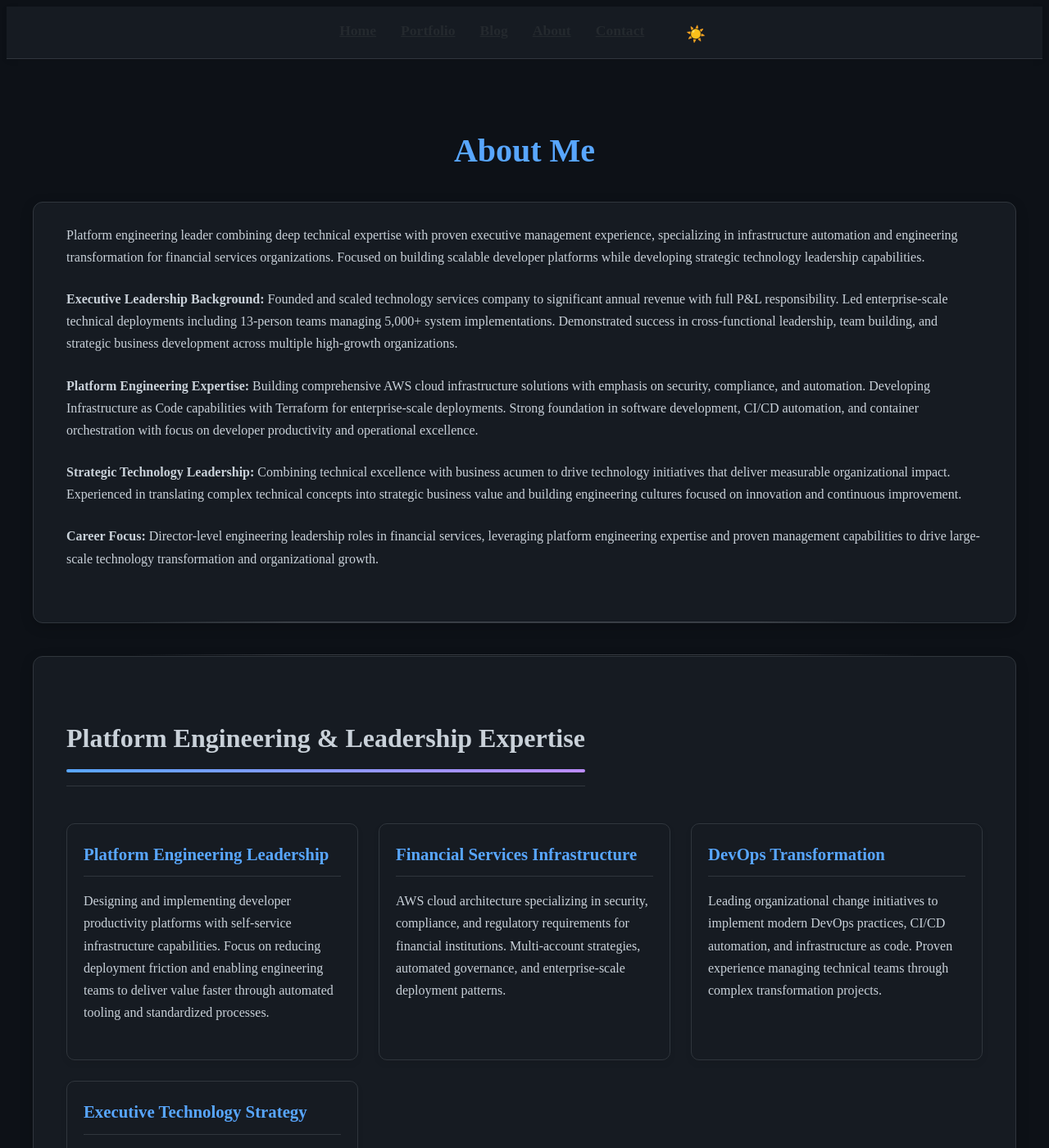
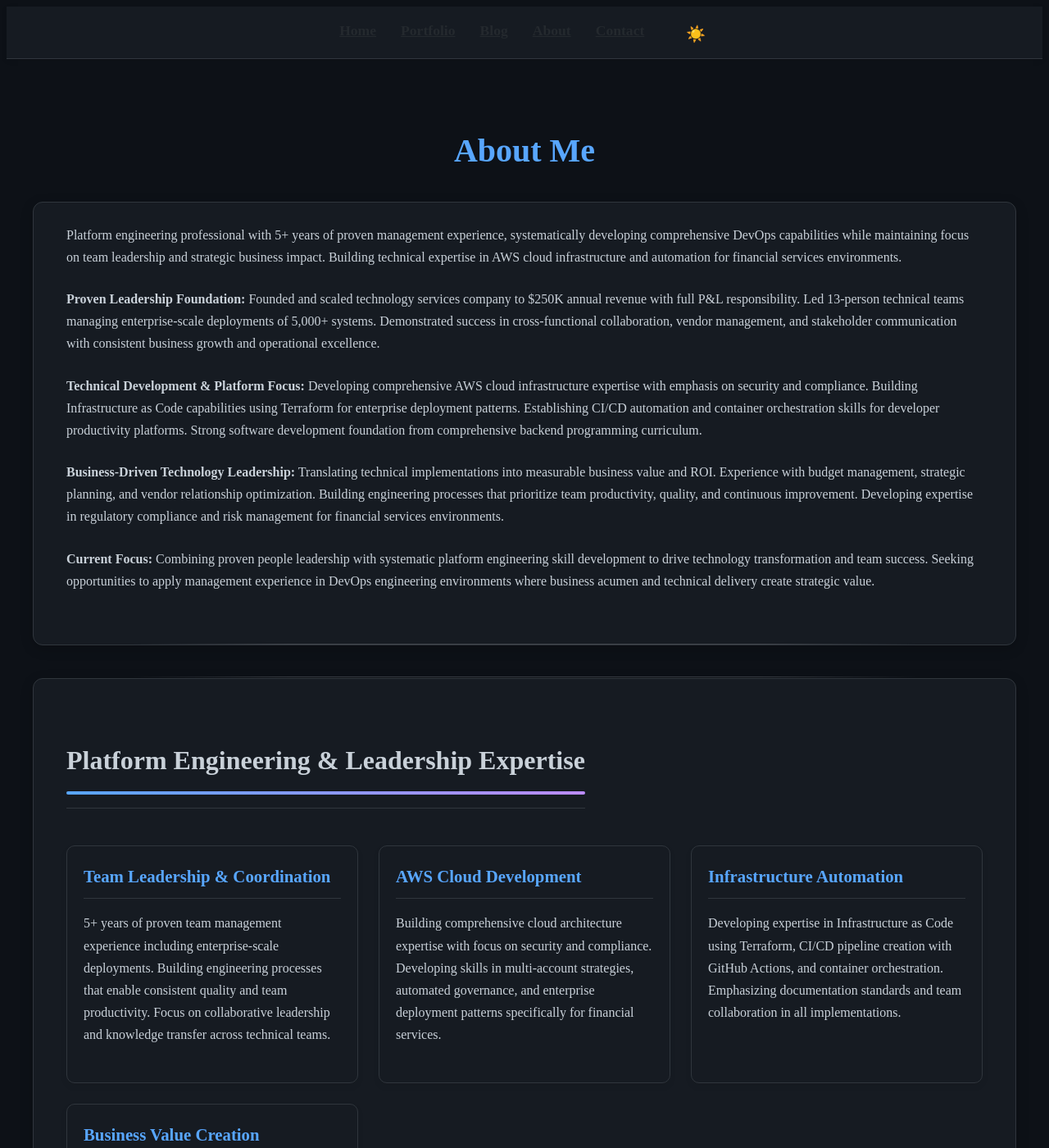
Before and after one commit to joshuamichaelhall/joshuamichaelhall.github.io, a Jekyll site: the page built from pages/about.md, in a window 1280 px wide and 1400 px high. Shown: the whole window at 82% size. Built offline with Jekyll 4.4.1, drawn with Linux system fonts in a browser that asks for light colours; nearby versions of some CDN libraries; some of the changed text lies outside the part shown.

Commit message:
Update: management focus

```diff
--- a/_config.yml
+++ b/_config.yml
@@ -2,9 +2,9 @@
 title: Joshua Michael Hall
 email: contact@joshuamichaelhall.com
 description: >-
-  Infrastructure Automation & Cloud Security Specialist delivering secure, compliant
-  solutions for financial services through proven expertise in project management,
-  network security, and modern DevOps practices.
+  Engineering Leader Building DevOps Platform Expertise | 5+ Years Team Management |
+  AWS & Financial Services Focus | Combining proven leadership experience with
+  systematic technical development for strategic business impact.
 baseurl: "" # the subpath of your site, e.g. /blog
 url: "https://joshuamichaelhall.com"
 twitter_username: JoshuaHallTech
--- a/pages/about.md
+++ b/pages/about.md
@@ -7,35 +7,35 @@ permalink: /about/
 # About Me
 
 <div class="content-section with-divider">
-  <p>Platform engineering leader combining deep technical expertise with proven executive management experience, specializing in infrastructure automation and engineering transformation for financial services organizations. Focused on building scalable developer platforms while developing strategic technology leadership capabilities.</p>
+  <p>Platform engineering professional with 5+ years of proven management experience, systematically developing comprehensive DevOps capabilities while maintaining focus on team leadership and strategic business impact. Building technical expertise in AWS cloud infrastructure and automation for financial services environments.</p>
 
-  <p><strong>Executive Leadership Background:</strong> Founded and scaled technology services company to significant annual revenue with full P&L responsibility. Led enterprise-scale technical deployments including 13-person teams managing 5,000+ system implementations. Demonstrated success in cross-functional leadership, team building, and strategic business development across multiple high-growth organizations.</p>
+  <p><strong>Proven Leadership Foundation:</strong> Founded and scaled technology services company to $250K annual revenue with full P&L responsibility. Led 13-person technical teams managing enterprise-scale deployments of 5,000+ systems. Demonstrated success in cross-functional collaboration, vendor management, and stakeholder communication with consistent business growth and operational excellence.</p>
 
-  <p><strong>Platform Engineering Expertise:</strong> Building comprehensive AWS cloud infrastructure solutions with emphasis on security, compliance, and automation. Developing Infrastructure as Code capabilities with Terraform for enterprise-scale deployments. Strong foundation in software development, CI/CD automation, and container orchestration with focus on developer productivity and operational excellence.</p>
+  <p><strong>Technical Development & Platform Focus:</strong> Developing comprehensive AWS cloud infrastructure expertise with emphasis on security and compliance. Building Infrastructure as Code capabilities using Terraform for enterprise deployment patterns. Establishing CI/CD automation and container orchestration skills for developer productivity platforms. Strong software development foundation from comprehensive backend programming curriculum.</p>
 
-  <p><strong>Strategic Technology Leadership:</strong> Combining technical excellence with business acumen to drive technology initiatives that deliver measurable organizational impact. Experienced in translating complex technical concepts into strategic business value and building engineering cultures focused on innovation and continuous improvement.</p>
+  <p><strong>Business-Driven Technology Leadership:</strong> Translating technical implementations into measurable business value and ROI. Experience with budget management, strategic planning, and vendor relationship optimization. Building engineering processes that prioritize team productivity, quality, and continuous improvement. Developing expertise in regulatory compliance and risk management for financial services environments.</p>
 
-  <p><strong>Career Focus:</strong> Director-level engineering leadership roles in financial services, leveraging platform engineering expertise and proven management capabilities to drive large-scale technology transformation and organizational growth.</p>
+  <p><strong>Current Focus:</strong> Combining proven people leadership with systematic platform engineering skill development to drive technology transformation and team success. Seeking opportunities to apply management experience in DevOps engineering environments where business acumen and technical delivery create strategic value.</p>
 </div>
 
 <div class="content-section with-divider">
   <h2>Platform Engineering & Leadership Expertise</h2>
   <div class="expertise-grid">
     <div class="expertise-item">
-      <h3>Platform Engineering Leadership</h3>
-      <p>Designing and implementing developer productivity platforms with self-service infrastructure capabilities. Focus on reducing deployment friction and enabling engineering teams to deliver value faster through automated tooling and standardized processes.</p>
+      <h3>Team Leadership & Coordination</h3>
+      <p>5+ years of proven team management experience including enterprise-scale deployments. Building engineering processes that enable consistent quality and team productivity. Focus on collaborative leadership and knowledge transfer across technical teams.</p>
     </div>
     <div class="expertise-item">
-      <h3>Financial Services Infrastructure</h3>
-      <p>AWS cloud architecture specializing in security, compliance, and regulatory requirements for financial institutions. Multi-account strategies, automated governance, and enterprise-scale deployment patterns.</p>
+      <h3>AWS Cloud Development</h3>
+      <p>Building comprehensive cloud architecture expertise with focus on security and compliance. Developing skills in multi-account strategies, automated governance, and enterprise deployment patterns specifically for financial services.</p>
     </div>
     <div class="expertise-item">
-      <h3>DevOps Transformation</h3>
-      <p>Leading organizational change initiatives to implement modern DevOps practices, CI/CD automation, and infrastructure as code. Proven experience managing technical teams through complex transformation projects.</p>
+      <h3>Infrastructure Automation</h3>
+      <p>Developing expertise in Infrastructure as Code using Terraform, CI/CD pipeline creation with GitHub Actions, and container orchestration. Emphasizing documentation standards and team collaboration in all implementations.</p>
     </div>
     <div class="expertise-item">
-      <h3>Executive Technology Strategy</h3>
-      <p>Translating technical capabilities into quantifiable business value. Experience with P&L management, strategic planning, and building technology roadmaps aligned with organizational objectives and growth strategies.</p>
+      <h3>Business Value Creation</h3>
+      <p>Leveraging P&L management experience to translate technical solutions into quantifiable business impact. Building technology approaches that balance security requirements, cost constraints, and business objectives.</p>
     </div>
   </div>
 </div>
@@ -51,67 +51,67 @@ permalink: /about/
       <li><strong>Google AI Essentials</strong> - AI fundamentals and practical applications</li>
     </ul>
 
-    <h3>Strategic Certification Path</h3>
+    <h3>Active Learning Journey</h3>
     <ul class="cert-list in-progress">
-      <li><strong>AWS Solutions Architect Associate</strong> - Foundation cloud architecture</li>
-      <li><strong>CompTIA Security+ Renewal (SY0-701)</strong> - Security frameworks and compliance</li>
-      <li><strong>HashiCorp Terraform Associate</strong> - Infrastructure as Code mastery</li>
+      <li><strong>AWS Solutions Architect Associate</strong> - Building cloud architecture foundation with hands-on projects</li>
+      <li><strong>CompTIA Security+ Renewal (SY0-701)</strong> - Reinforcing security frameworks for compliance</li>
+      <li><strong>HashiCorp Terraform Associate</strong> - Developing Infrastructure as Code expertise through practical implementations</li>
     </ul>
   </div>
 
   <div class="expertise-grid">
     <div class="expertise-item">
-      <h3>Technical Foundation<br><small>(Current Focus)</small></h3>
-      <p>AWS Solutions Architect Associate certification<br>
-      Terraform Associate for Infrastructure as Code<br>
-      Multi-environment deployment automation<br>
-      Security controls for financial services<br>
-      Container orchestration and platform design</p>
+      <h3>Technical Foundation<br><small>(Current Development)</small></h3>
+      <p>AWS Solutions Architect certification path<br>
+      Terraform infrastructure automation through projects<br>
+      CI/CD pipeline development with GitHub Actions<br>
+      Security-first approach to infrastructure design<br>
+      Platform engineering principles and best practices</p>
     </div>
 
     <div class="expertise-item">
-      <h3>Platform Engineering Excellence<br><small>(Advanced Development)</small></h3>
-      <p>AWS DevOps Professional certification<br>
-      Kubernetes Administrator (CKA) certification<br>
-      Developer productivity platform implementation<br>
-      Enterprise CI/CD with security integration<br>
-      Compliance automation and monitoring</p>
+      <h3>Platform Engineering Growth<br><small>(Next Phase)</small></h3>
+      <p>AWS DevOps Professional certification preparation<br>
+      Container orchestration with Kubernetes<br>
+      Advanced CI/CD automation patterns<br>
+      Team collaboration and knowledge transfer<br>
+      Enterprise-scale deployment strategies</p>
     </div>
 
     <div class="expertise-item">
-      <h3>Director-Level Leadership<br><small>(Strategic Vision)</small></h3>
-      <p>AWS Security Specialty certification<br>
-      Enterprise architecture and strategic planning<br>
-      Technology roadmap development and execution<br>
-      Large-scale engineering team leadership<br>
-      Business impact measurement and optimization</p>
+      <h3>Leadership Evolution<br><small>(Future Vision)</small></h3>
+      <p>Advanced AWS specialization certifications<br>
+      Engineering management best practices<br>
+      Strategic technology planning and execution<br>
+      Building high-performance technical teams<br>
+      Measurable business value delivery</p>
     </div>
   </div>
 </div>
 
 <div class="content-section with-divider">
-  <h2>Strategic Business Value Focus</h2>
-  <p>Delivering measurable organizational impact through strategic technology leadership:</p>
+  <h2>Business Impact Through Technology</h2>
+  <p>Combining proven management experience with developing technical expertise to create measurable value:</p>
   <div class="expertise-grid">
     <div class="expertise-item">
-      <h3>Developer Productivity</h3>
-      <p>Platform engineering solutions that reduce deployment time and enable engineering teams to focus on business value creation</p>
+      <h3>Team Productivity Enhancement</h3>
+      <p>Building platform solutions focused on reducing deployment friction and enabling teams to deliver value faster through automation</p>
     </div>
     <div class="expertise-item">
-      <h3>Risk Reduction</h3>
-      <p>Automated security controls and compliance frameworks that reduce operational risk and enhance regulatory posture</p>
+      <h3>Security & Compliance Focus</h3>
+      <p>Developing automated security controls and compliance frameworks essential for financial services environments</p>
     </div>
     <div class="expertise-item">
-      <h3>Operational Excellence</h3>
-      <p>Infrastructure automation and monitoring that improves system reliability while reducing operational overhead</p>
+      <h3>Operational Efficiency</h3>
+      <p>Creating infrastructure automation patterns that improve reliability while reducing manual operational burden</p>
     </div>
     <div class="expertise-item">
-      <h3>Strategic Cost Management</h3>
-      <p>Technology optimization and resource allocation strategies that deliver sustainable cost reduction without compromising capability</p>
+      <h3>Cost Optimization</h3>
+      <p>Leveraging P&L experience to build technology solutions that balance cost efficiency with business requirements</p>
     </div>
     <div class="expertise-item">
-      <h3>Innovation Pipeline</h3>
-      <p>Platform capabilities that enable rapid experimentation and accelerate time-to-market for new business initiatives</p>
+      <h3>Continuous Improvement</h3>
+      <p>Establishing engineering processes and platform capabilities that support innovation and rapid iteration</p>
     </div>
   </div>
 </div>
```
Also changed, not shown: index.markdown (+15 -15 lines).
